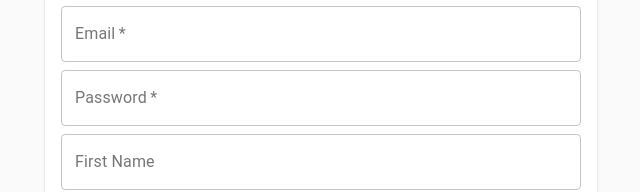
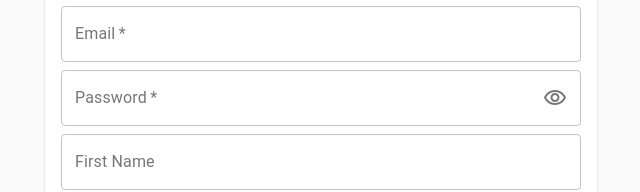
Before and after one commit to Jetisr/chatapp, a React (Create React App) app: page /auth in a window 1280 px wide. Shown: the part 324-516 px from the top of the page, without its empty margins (319-959 px from the left). Built offline with nearby package versions, Linux system fonts and the light colour scheme.

Commit message:
Added show password button

```diff
--- a/src/pages/UserAuth.tsx
+++ b/src/pages/UserAuth.tsx
@@ -164,6 +164,26 @@ const CreateAccountForm: React.FC = () => {
             variant="outlined"
             className={classes.textField}
             type={showPassword ? "text" : "password"}
+            InputProps={{
+              endAdornment: (
+                <InputAdornment position="end">
+                  <IconButton
+                    edge="end"
+                    aria-label="toggle password visibility"
+                    onClick={() => setShowPassword(current => !current)}
+                    onMouseDown={event => {
+                      event.preventDefault();
+                    }}
+                  >
+                    {showPassword ? (
+                      <VisibilityOffOutlined />
+                    ) : (
+                      <VisibilityOutlined />
+                    )}
+                  </IconButton>
+                </InputAdornment>
+              )
+            }}
             required
           />
           <TextField
```
